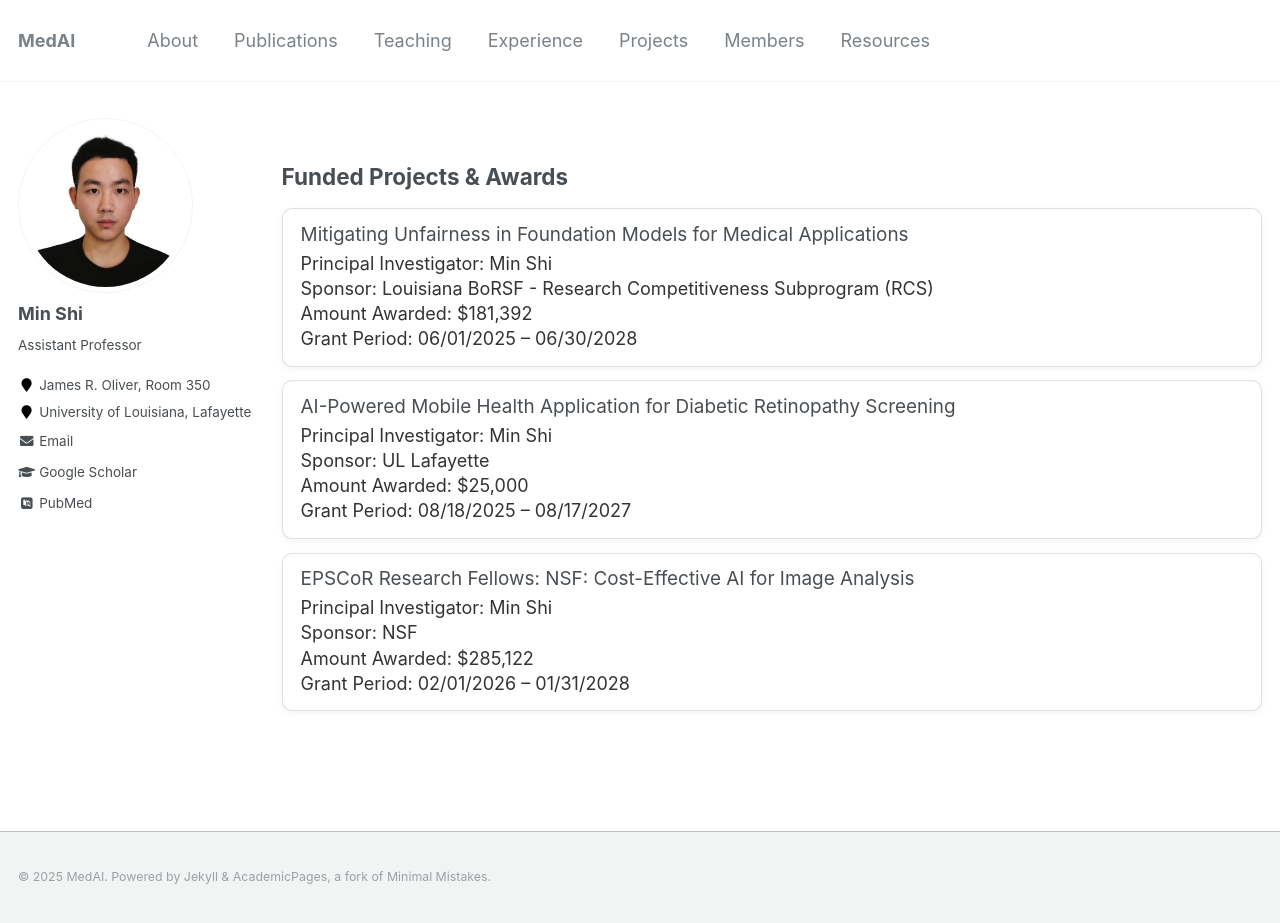
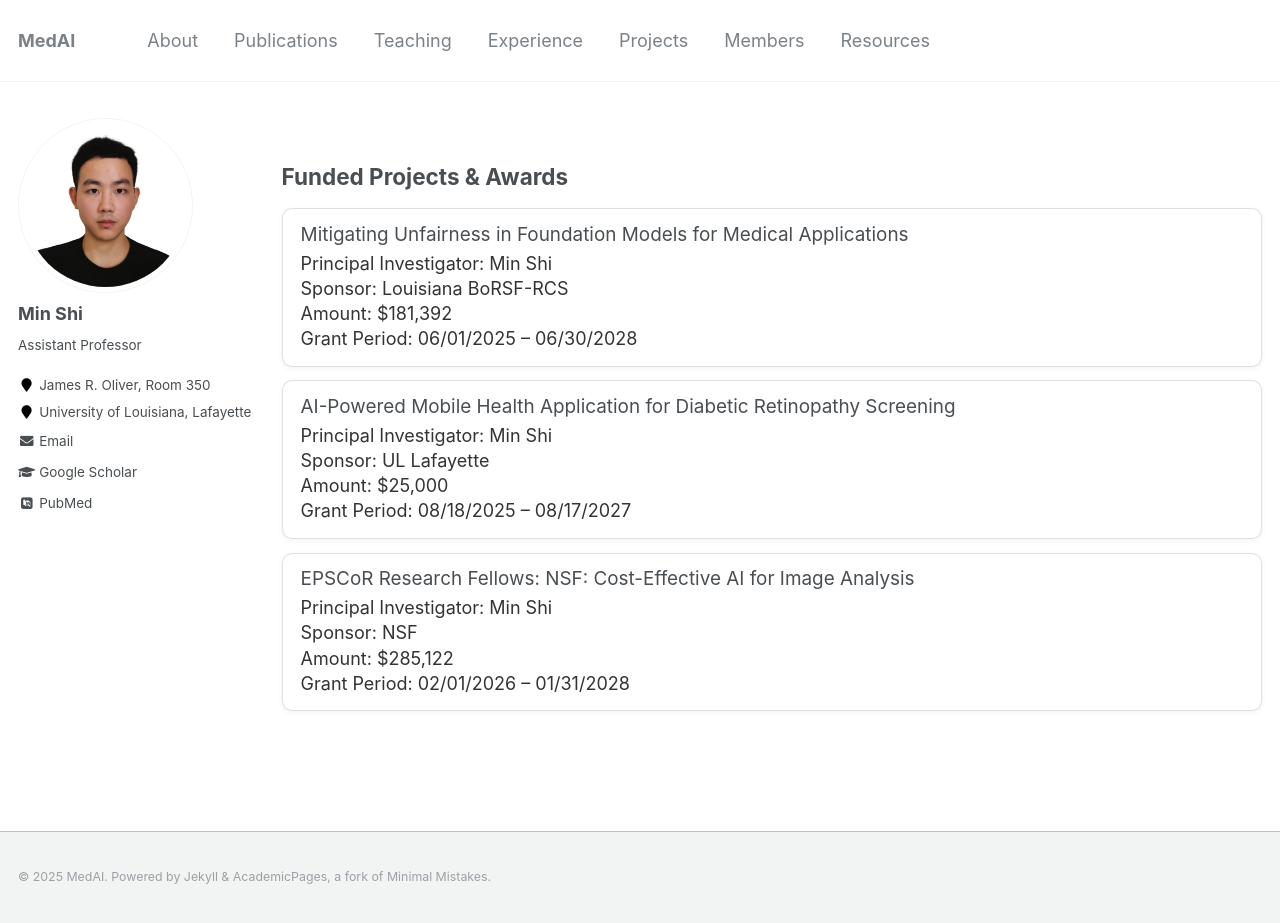
Before and after one commit to shiminxst/shiminxst.github.io, a Jekyll site: the page built from _pages/awards.md, in a window 1280 px wide and 923 px high. Built offline with Jekyll 4.4.1, drawn with Linux system fonts in a browser that asks for light colours; some web fonts are replaced.

Commit message:
Update awards.md

```diff
--- a/_pages/awards.md
+++ b/_pages/awards.md
@@ -63,8 +63,8 @@ author_profile: true
     <div class="award-card">
       <p class="award-title">Mitigating Unfairness in Foundation Models for Medical Applications</p>
       <p class="award-meta">Principal Investigator: Min Shi</p>
-      <p class="award-meta award-sponsor">Sponsor: Louisiana BoRSF - Research Competitiveness Subprogram (RCS) </p>
-      <p class="award-meta">Amount Awarded: $181,392</p>
+      <p class="award-meta award-sponsor">Sponsor: Louisiana BoRSF-RCS </p>
+      <p class="award-meta">Amount: $181,392</p>
       <p class="award-meta">Grant Period: 06/01/2025 – 06/30/2028</p>
     </div>
   </li>
@@ -74,7 +74,7 @@ author_profile: true
       <p class="award-title">AI-Powered Mobile Health Application for Diabetic Retinopathy Screening</p>
       <p class="award-meta">Principal Investigator: Min Shi</p>
       <p class="award-meta award-sponsor">Sponsor: UL Lafayette</p>
-      <p class="award-meta">Amount Awarded: $25,000</p>
+      <p class="award-meta">Amount: $25,000</p>
       <p class="award-meta">Grant Period: 08/18/2025 – 08/17/2027</p>
     </div>
   </li>
@@ -84,7 +84,7 @@ author_profile: true
       <p class="award-title">EPSCoR Research Fellows: NSF: Cost-Effective AI for Image Analysis</p>
       <p class="award-meta">Principal Investigator: Min Shi</p>
       <p class="award-meta award-sponsor">Sponsor: NSF</p>
-      <p class="award-meta">Amount Awarded: $285,122</p>
+      <p class="award-meta">Amount: $285,122</p>
       <p class="award-meta">Grant Period: 02/01/2026 – 01/31/2028</p>
     </div>
   </li>
```
